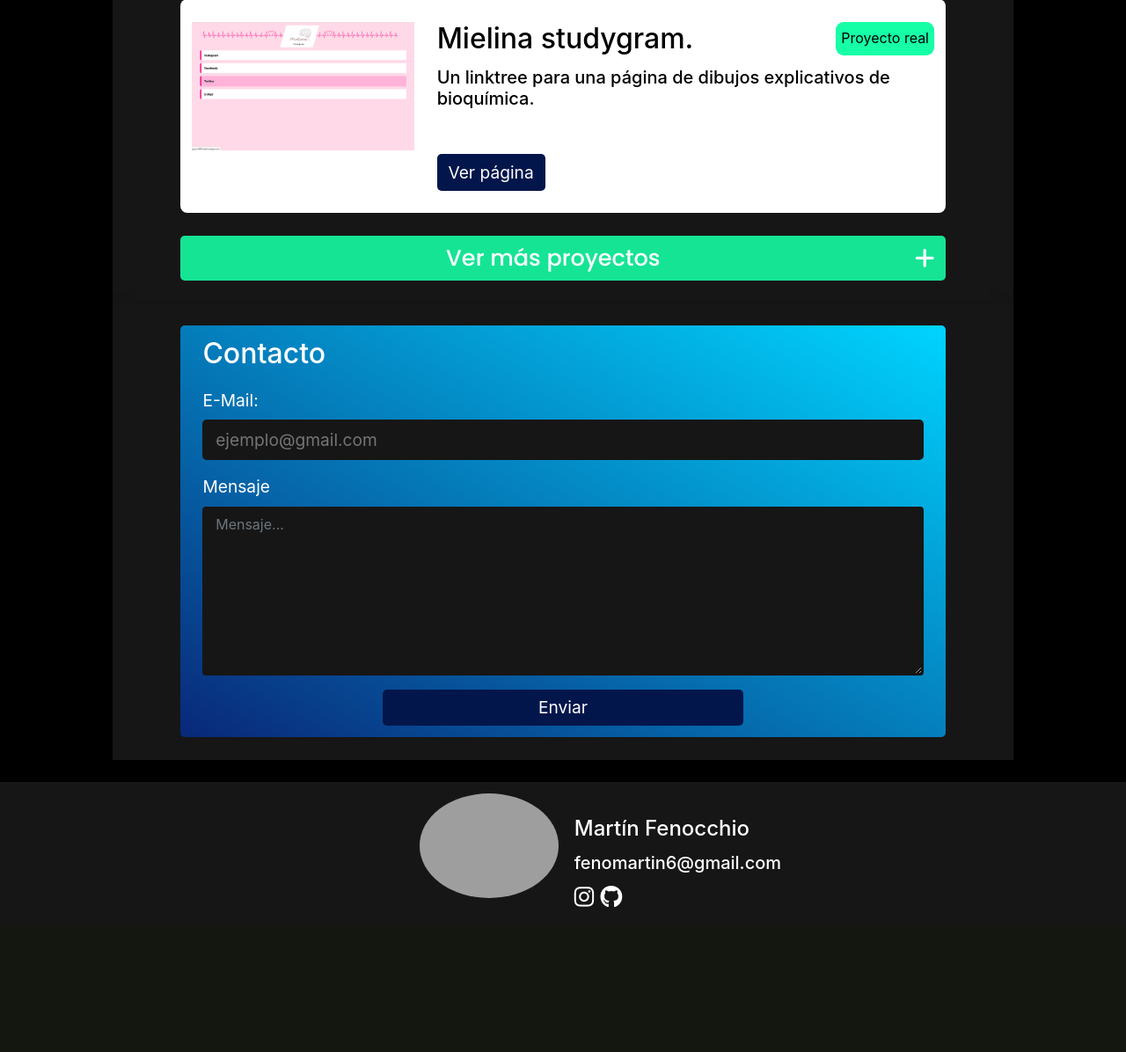
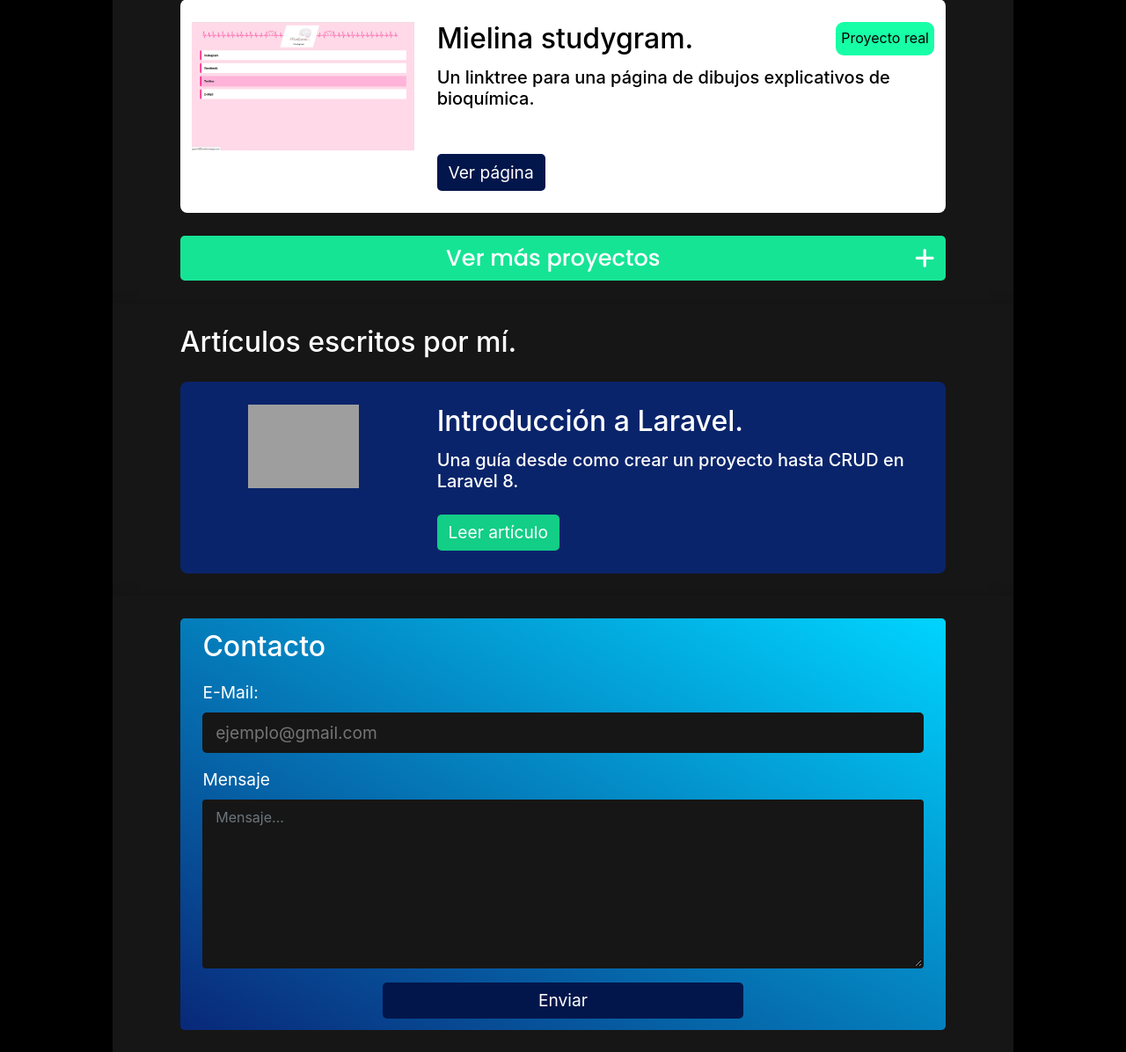
Before and after one commit to Novak-Fenocchio/Portafolio, a PHP site: page / in a window 1280 px wide. Shown: the part 1550-2746 px from the top of the page at 88% size. Before the commit the page ends 2582 px from the top, so only its background shows below. Run offline with PHP 8.4, Linux system fonts and the light colour scheme; some libraries are stand-ins or nearby versions; grey boxes are pictures that could not be loaded.

Commit message:
Articulo agregado

```diff
--- a/css/index.css
+++ b/css/index.css
@@ -9,7 +9,6 @@ body {
   background-color: black;
   color: white;
 }
-
 
 /**Header**/
 
@@ -47,7 +46,6 @@ header h1 {
   color: rgb(31, 74, 194);
   margin-right: 0.5vw;
 }
-
 
 /**Section skills**/
 
@@ -87,8 +85,7 @@ section h4 {
   text-align: left;
   padding: 0.5vw 1vw 0.5vw 1vw;
 }
-.section_skills_future
-{
+.section_skills_future {
   padding-top: 1vw;
   padding-bottom: 1vw;
 }
@@ -99,9 +96,8 @@ section h4 {
   padding-top: 1vw;
   padding-bottom: 2vw;
 }
-.language_future
-{
-    background-color:  rgb(22, 228, 149);
+.language_future {
+  background-color: rgb(22, 228, 149);
   color: black;
 }
 
@@ -117,7 +113,7 @@ section h4 {
 .grid h3 {
   font-size: 2vw;
   padding-top: 0.7vw;
-    padding-left: .5vw;
+  padding-left: 0.5vw;
   float: left;
 }
 
@@ -125,7 +121,8 @@ article .grid img {
   width: 100%;
 }
 
-.level {}
+.level {
+}
 
 .barras {
   margin-top: 1.5vw;
@@ -156,7 +153,6 @@ article .grid img {
   margin-left: 0.5vw;
   padding-top: 1.2vw;
 }
-
 
 /**Projects**/
 
@@ -234,7 +230,6 @@ a button:hover {
   transform: scale(1.2);
 }
 
-
 /* ver más*/
 
 .ver_mas {
@@ -248,8 +243,7 @@ a button:hover {
   text-align: center;
   transition: all 0.3s;
 }
-.desarrolando_dia
-{
+.desarrolando_dia {
   background-color: rgb(22, 228, 149);
   border-radius: 5px 5px 5px 5px;
   -moz-border-radius: 5px 5px 5px 5px;
@@ -264,7 +258,7 @@ a button:hover {
 }
 .desarrolando_dia span {
   font-size: 2vw;
-    font-family: 'poppins';
+  font-family: "poppins";
   font-weight: normal;
 }
 
@@ -275,14 +269,14 @@ a button:hover {
 
 .ver_mas span {
   font-size: 2vw;
-    font-family: 'poppins';
+  font-family: "poppins";
   font-weight: normal;
 }
 
 .ver_mas i {
   float: right;
   font-size: 2vw;
-    margin-top: .5vw;
+  margin-top: 0.5vw;
   transition: all 0.3s;
 }
 
@@ -290,12 +284,34 @@ a button:hover {
   transform: rotate(360deg);
 }
 
-
+/* Articles */
+.section_blog article {
+  background-color: rgb(10, 36, 107);
+  color: white;
+}
+.section_blog article img {
+  margin-left: 5vw;
+  width: 50%;
+}
+.articles a {
+  margin-top: 2vw;
+}
+.btn-leer {
+  background-color: rgb(18, 206, 134);
+}
+.btn-leer:hover {
+  background-color: rgb(2, 185, 115);
+}
 /* Email */
 
 .section_emails {
   background: rgb(83, 19, 19);
-    background: linear-gradient(29deg, rgba(2, 0, 36, 1) 0%, rgba(9, 40, 121, 1) 0%, rgba(0, 212, 255, 1) 100%);
+  background: linear-gradient(
+    29deg,
+    rgba(2, 0, 36, 1) 0%,
+    rgba(9, 40, 121, 1) 0%,
+    rgba(0, 212, 255, 1) 100%
+  );
   border-radius: 5px 5px 5px 5px;
   -moz-border-radius: 5px 5px 5px 5px;
   -webkit-border-radius: 5px 5px 5px 5px;
@@ -396,7 +412,8 @@ footer {
   width: 50%;
 }
 
-footer i {}
+footer i {
+}
 
 footer a i {
   color: white;
--- a/css/mobile.css
+++ b/css/mobile.css
@@ -65,7 +65,6 @@
   }
   .page h5 {
     font-size: 3vw;
-    color: rgb(17, 17, 17);
   }
   .container_real span {
     font-size: 2vw;
@@ -81,6 +80,11 @@
     -moz-border-radius: 3px 3px 3px 3px;
     -webkit-border-radius: 3px 3px 3px 3px;
     padding: 0.8vw 1.2vw 0.8vw 1.2vw;
+  }
+  /* Articles */
+  .section_blog article img {
+    margin-left: 3vw;
+    width: 80%;
   }
   /* Ver mas */
   #mas_menos {
--- a/index.html
+++ b/index.html
@@ -220,6 +220,23 @@
             </div>
         </section>
 
+        <section class="section_blog">
+            <h2>Artículos escritos por mí.</h2>
+
+            <article class='page' id="fadeIn">
+                <img src="https://upload.wikimedia.org/wikipedia/commons/thumb/9/9a/Laravel.svg/1200px-Laravel.svg.png" alt="">
+
+                <div class="explanation articles">
+                    <div class="container_real">
+                        <h2>Introducción a Laravel.</h2> </div>
+                    <h5>Una guía desde como crear un proyecto hasta
+                        CRUD en Laravel 8.</h5>
+                    <a href="https://novak-fenocchio.github.io/Portafolio/blog.laravel.html" target="_AUTOBLANK"><button class="btn-leer">Leer artículo</button></a>
+                </div>
+            </article>
+
+        </section>
+
         <section>
 
             <div class='section_emails'>
```
Lines whose indentation alone changed are shown as unchanged.
